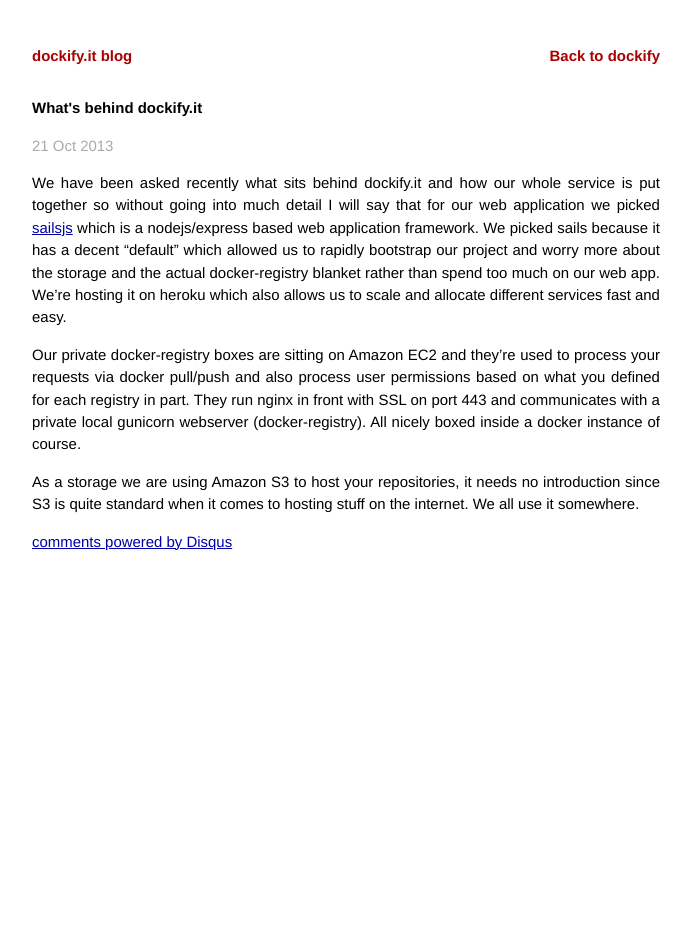
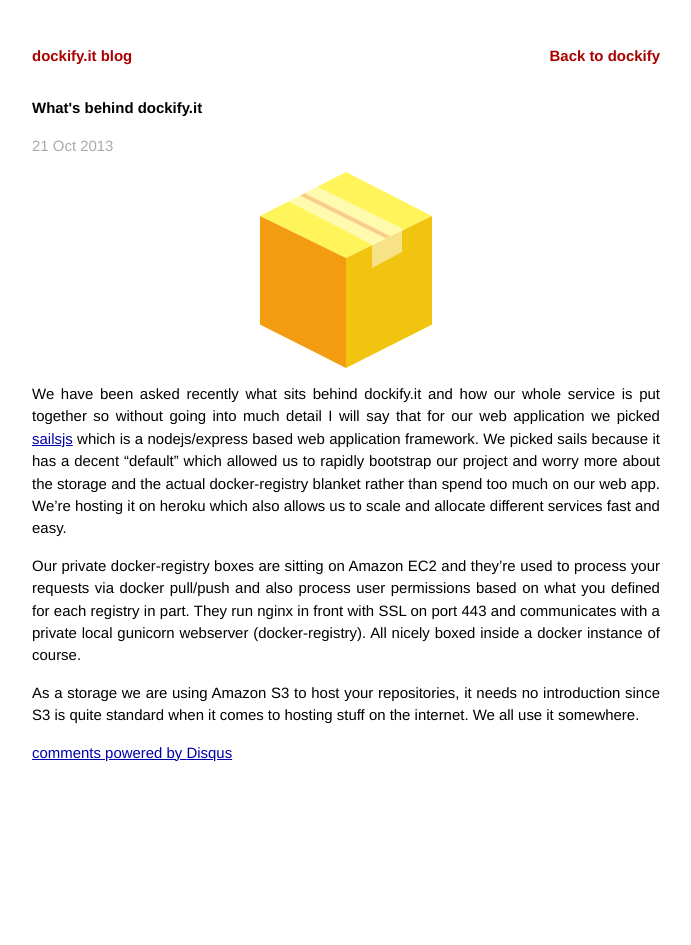
Before and after one commit to dockify/blog, a Jekyll site: the page built from _posts/2013-10-21-whats-behind-dockify.markdown, in a window 1280 px wide. Shown: the whole page, without its empty margins (294-985 px from the left). Built offline with Jekyll 4.4.1, drawn with Linux system fonts in a browser that asks for light colours; Markdown is read by kramdown in place of the engine named in the settings; comment, search, counter and statistics services are not loaded.

Commit message:
Added new post

```diff
--- a/_posts/2013-10-21-whats-behind-dockify.markdown
+++ b/_posts/2013-10-21-whats-behind-dockify.markdown
@@ -5,6 +5,8 @@
 categories: dockify docker docker-registry infrastructure
 ---
 
+![Dockify.it]({{ site.baseurl }}/assets/images/box.png)
+
 We have been asked recently what sits behind dockify.it and how our whole service is put together so without going into much detail I will say that for our web application we picked [sailsjs](http://www.sailsjs.org) which is a nodejs/express based web application framework. We picked sails because it has a decent "default" which allowed us to rapidly bootstrap our project and worry more about the storage and the actual docker-registry blanket rather than spend too much on our web app. We're hosting it on heroku which also allows us to scale and allocate different services fast and easy.
 
 Our private docker-registry boxes are sitting on Amazon EC2 and they're used to process your requests via docker pull/push and also process user permissions based on what you defined for each registry in part. They run nginx in front with SSL on port 443 and communicates with a private local gunicorn webserver (docker-registry). All nicely boxed inside a docker instance of course.
```
Also changed, not shown: assets/images/box.png (added).
